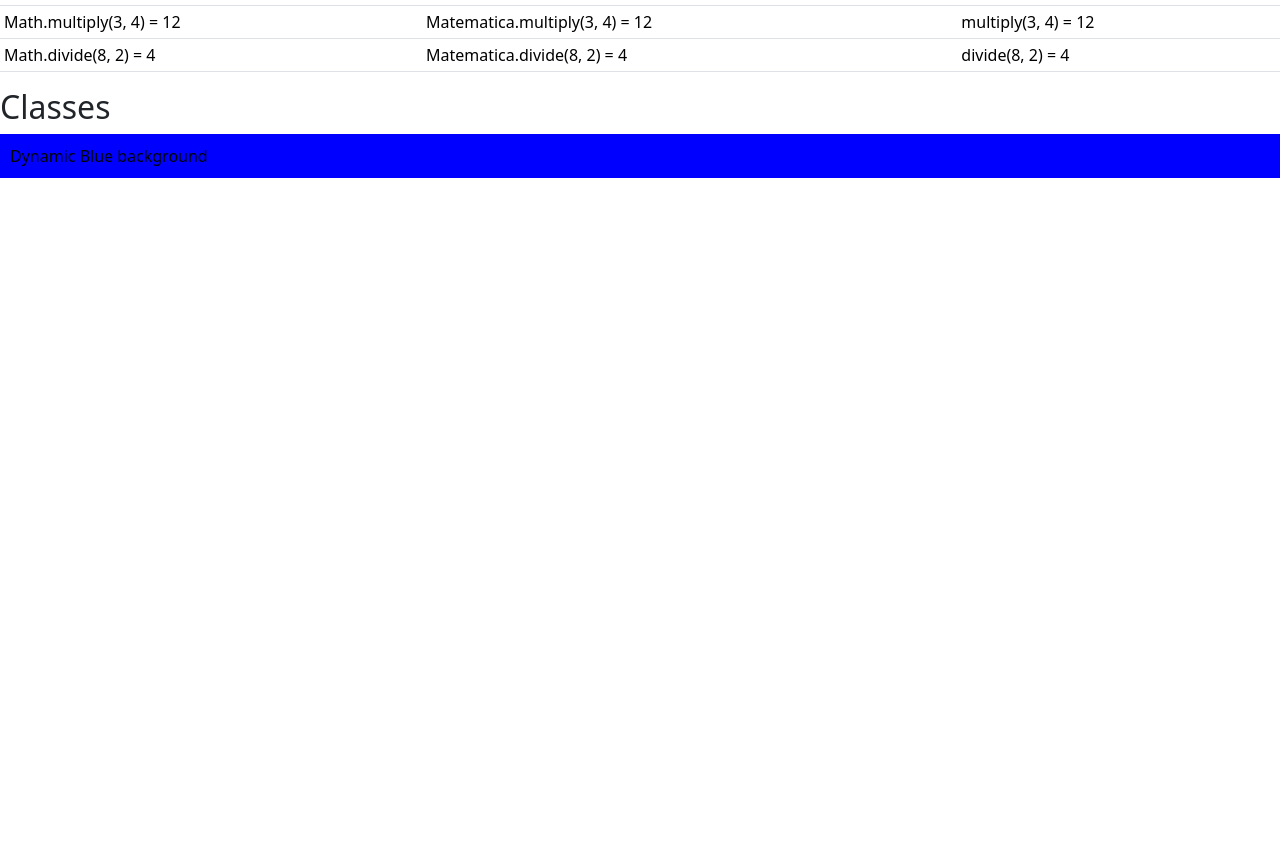
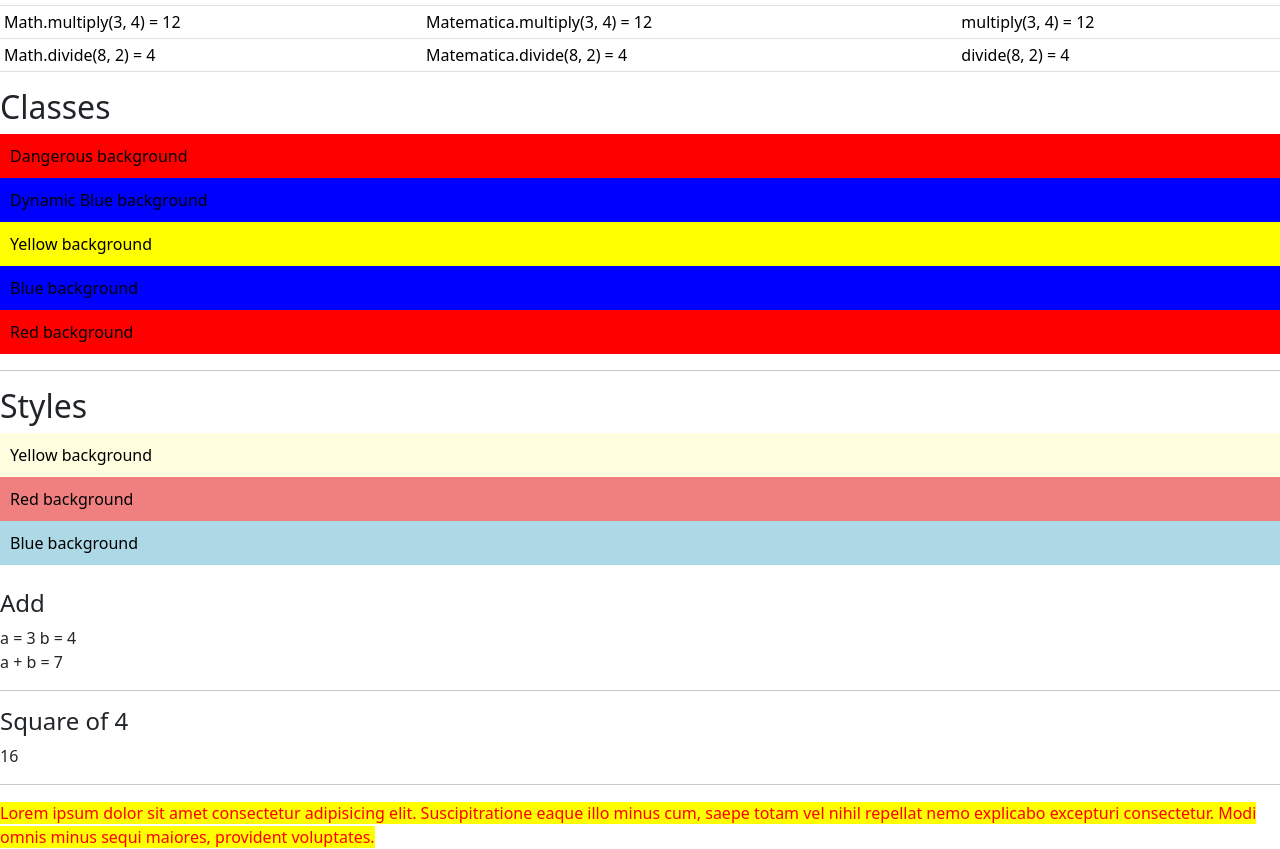
Before and after one commit to sychan91/kambaz-react-web-app-cs5610-sp25, a React (Vite) app: page /#/Labs/Lab3 in a window 1280 px wide. Shown: the part 4862-5711 px from the top of the page. Before the commit the page ends 5040 px from the top, so only its background shows below. Built offline with nearby package versions, Linux system fonts and the light colour scheme.

Commit message:
3.5.1 complete

```diff
--- /dev/null
+++ b/src/Labs/Lab3/Add.tsx
@@ -0,0 +1,7 @@
+export default function Add({ a, b }: { a: number; b: number }) {
+  return (
+    <div id="wd-add">
+      <h4>Add</h4>a = {a} b = {b} <br />a + b = {a + b} <hr />
+    </div>
+  );
+}
--- a/src/Labs/Lab3/Classes.tsx
+++ b/src/Labs/Lab3/Classes.tsx
@@ -1,12 +1,30 @@
 import "./Classes.css";
 export default function Classes() {
   const color = "blue";
+  const dangerous = true;
   return (
     <div>
       <h2>Classes</h2>
+      <div
+        className={`${
+          dangerous ? "wd-bg-red" : "wd-bg-green"
+        } wd-fg-black wd-padding-10px`}
+      >
+        Dangerous background
+      </div>
       <div className={`wd-bg-${color} wd-fg-black wd-padding-10px`}>
         Dynamic Blue background
       </div>
+      <div className="wd-bg-yellow wd-fg-black wd-padding-10px">
+        Yellow background{" "}
+      </div>
+      <div className="wd-bg-blue wd-fg-black wd-padding-10px">
+        Blue background{" "}
+      </div>
+      <div className="wd-bg-red wd-fg-black wd-padding-10px">
+        Red background{" "}
+      </div>
+      <hr />
     </div>
   );
 }
--- /dev/null
+++ b/src/Labs/Lab3/Highlight.tsx
@@ -0,0 +1,9 @@
+import { ReactNode } from "react";
+
+export default function Highlight({ children }: { children: ReactNode }) {
+  return (
+    <span id="wd-highlight" style={{ backgroundColor: "yellow", color: "red" }}>
+      {children}
+    </span>
+  );
+}
--- /dev/null
+++ b/src/Labs/Lab3/Square.tsx
@@ -0,0 +1,6 @@
+import { ReactNode } from "react";
+
+export default function Square({ children }: { children: ReactNode }) {
+  const num = Number(children);
+  return <span id="wd-square">{num * num}</span>;
+}
--- /dev/null
+++ b/src/Labs/Lab3/Styles.tsx
@@ -0,0 +1,30 @@
+export default function Styles() {
+  const colorBlack = { color: "black" };
+  const padding10px = { padding: "10px" };
+  const bgBlue = {
+    backgroundColor: "lightblue",
+    color: "black",
+    ...padding10px,
+  };
+  const bgRed = {
+    backgroundColor: "lightcoral",
+    ...colorBlack,
+    ...padding10px,
+  };
+  return (
+    <div id="wd-styles">
+      <h2>Styles</h2>
+      <div
+        style={{
+          backgroundColor: "lightyellow",
+          color: "black",
+          padding: "10px",
+        }}
+      >
+        Yellow background
+      </div>
+      <div style={bgRed}>Red background</div>
+      <div style={bgBlue}>Blue background</div>
+    </div>
+  );
+}
--- a/src/Labs/Lab3/index.tsx
+++ b/src/Labs/Lab3/index.tsx
@@ -26,6 +26,10 @@ import Destructing from "./Destructing";
 import FunctionDestructing from "./FunctionDestructing";
 import DestructingImports from "./DestructingImports";
 import Classes from "./Classes";
+import Styles from "./Styles";
+import Add from "./Add";
+import Square from "./Square";
+import Highlight from "./Highlight";
 
 export default function Lab3() {
   return (
@@ -60,6 +64,18 @@ export default function Lab3() {
       <FunctionDestructing />
       <DestructingImports />
       <Classes />
+      <Styles />
+      <br />
+      <Add a={3} b={4} />
+      <h4>Square of 4</h4>
+      <Square>4</Square>
+      <hr />
+      <Highlight>
+        Lorem ipsum dolor sit amet consectetur adipisicing elit. Suscipitratione
+        eaque illo minus cum, saepe totam vel nihil repellat nemo explicabo
+        excepturi consectetur. Modi omnis minus sequi maiores, provident
+        voluptates.
+      </Highlight>
     </div>
   );
 }
```
